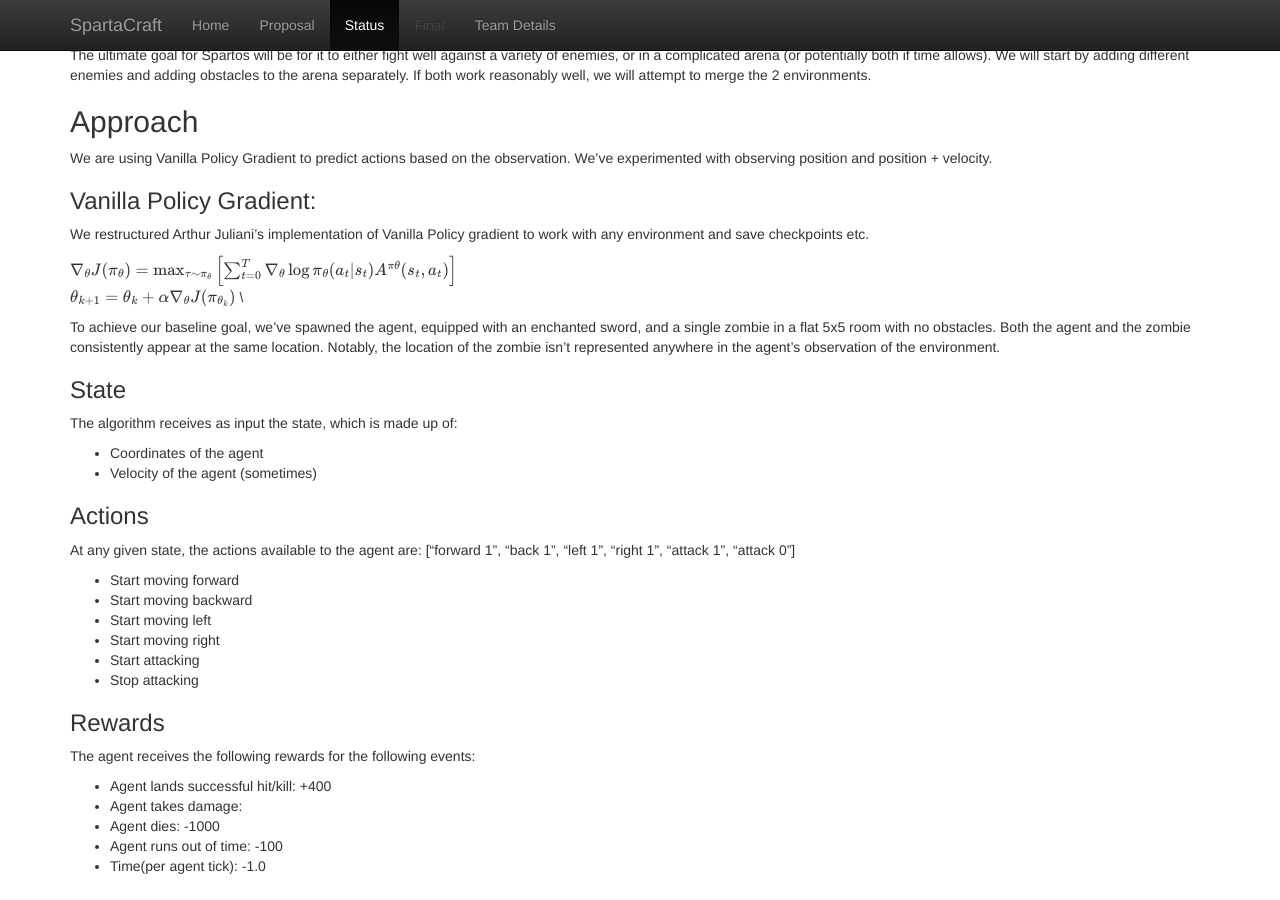
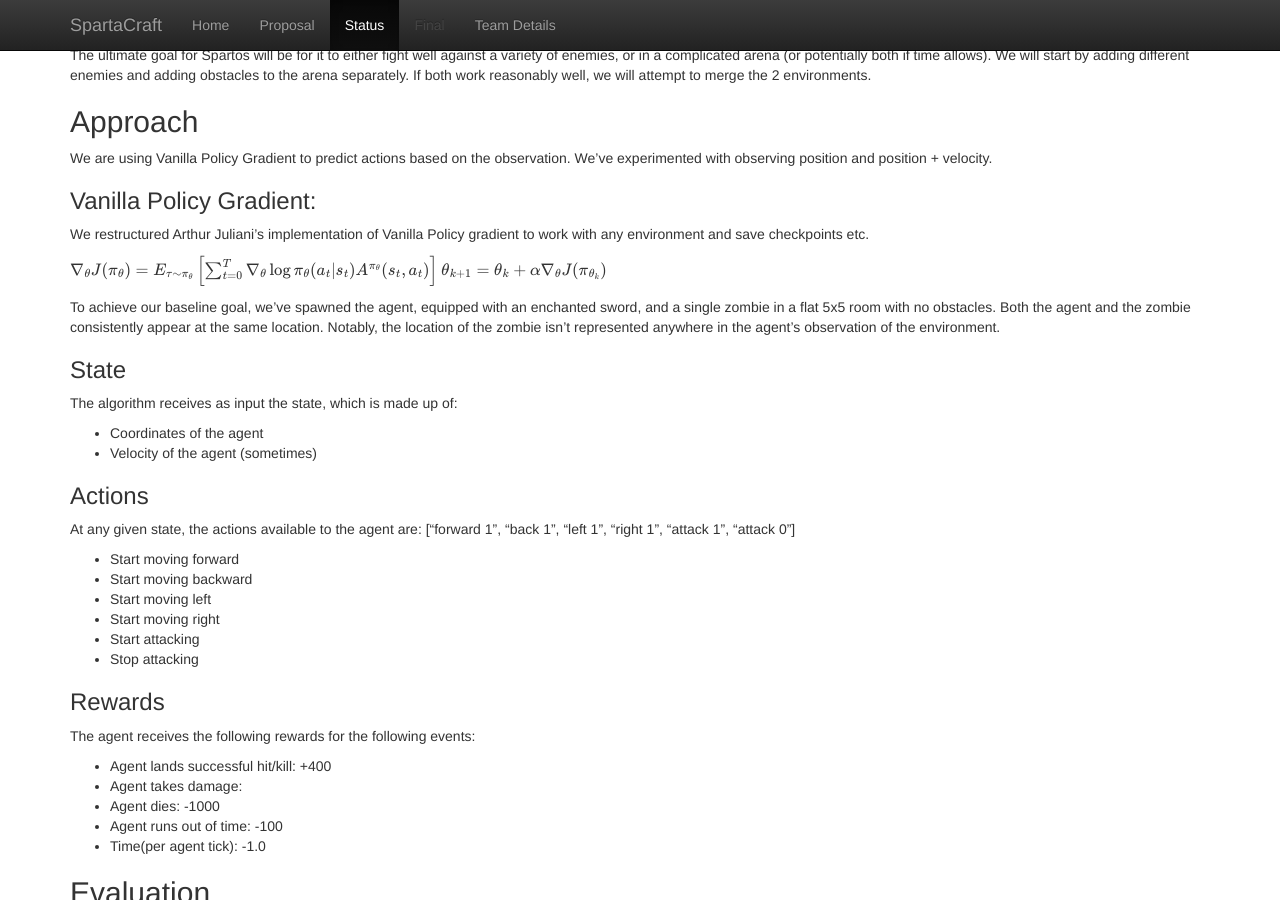
Before and after one commit to brongan/SpartaCraft, a Jekyll site: the page built from docs/status.md, in a window 1280 px wide and 900 px high, scrolled down 471 px. Built offline with Jekyll 4.4.1, drawn with Linux system fonts in a browser that asks for light colours; formulas are drawn with MathJax 3.

Commit message:
fix typos in latex

```diff
--- a/docs/status.md
+++ b/docs/status.md
@@ -26,8 +26,8 @@ We are using Vanilla Policy Gradient to predict actions based on the observation
 We restructured Arthur Juliani's implementation of Vanilla Policy gradient to work with any environment and save checkpoints etc.
 
 {% raw %}
-$$ \nabla_\theta J(\pi_\theta) = \max_{\tau \sim  \pi_\theta} \left[\sum^T_{t=0} \nabla_{\theta}\log \pi_{\theta}(a_t|s_t)A^{\pi \theta}(s_t,a_t)\right]$$ \\
-$$ \theta_{k+1} = \theta_k + \alpha \nabla_{\theta}J(\pi_{\theta_k}) $$ \\
+$$ \nabla_\theta J(\pi_\theta) = E_{\tau \sim  \pi_\theta} \left[\sum^T_{t=0} \nabla_{\theta}\log \pi_{\theta}(a_t|s_t)A^{\pi_\theta}(s_t,a_t)\right]$$
+$$ \theta_{k+1} = \theta_k + \alpha \nabla_{\theta}J(\pi_{\theta_k}) $$
 {% endraw %}
 
 To achieve our baseline goal, we've spawned the agent, equipped with an enchanted sword, and a single zombie in a flat 5x5 room with no obstacles. Both the agent and the zombie consistently appear at the same location. Notably, the location of the zombie isn't represented anywhere in the agent's observation of the environment.
```
